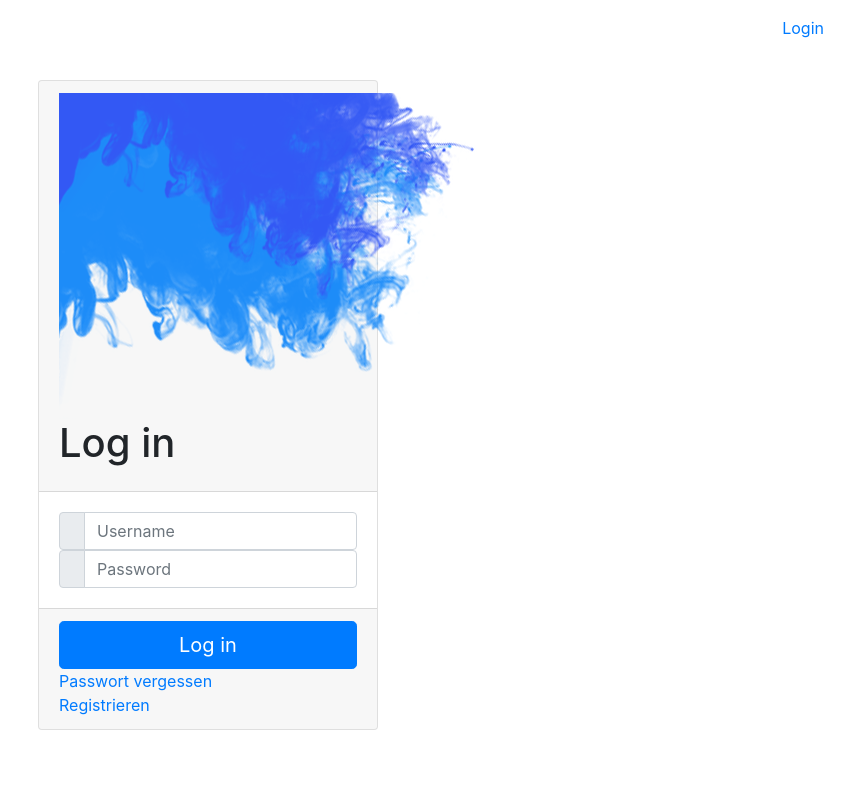
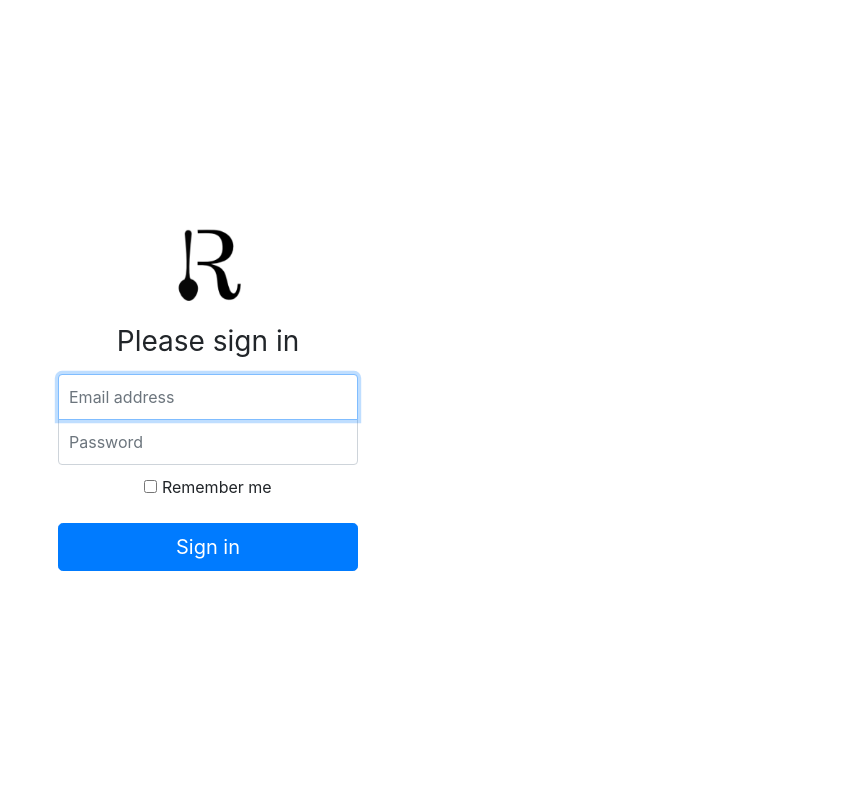
Before and after one commit to phildeutsch/recipes, a Django app: page /accounts/login/ in a window 1280 px wide. Shown: the whole page, without its empty margins (432-1280 px from the left). Run offline with Django 3.2, Linux system fonts and the light colour scheme; parts of the project's set-up code (start-up, migrations or seed data) failed here and were passed over; some libraries are stand-ins or nearby versions.

Commit message:
update login page

```diff
--- /dev/null
+++ b/app/static/css/signin.css
@@ -0,0 +1,49 @@
+html,
+body {
+  height: 100%;
+}
+
+body {
+  display: -ms-flexbox;
+  display: -webkit-box;
+  display: flex;
+  -ms-flex-align: center;
+  -ms-flex-pack: center;
+  -webkit-box-align: center;
+  align-items: center;
+  -webkit-box-pack: center;
+  justify-content: center;
+  padding-top: 40px;
+  padding-bottom: 40px;
+  background-color: #fffffff;
+}
+
+.form-signin {
+  width: 100%;
+  max-width: 330px;
+  padding: 15px;
+  margin: 0 auto;
+}
+.form-signin .checkbox {
+  font-weight: 400;
+}
+.form-signin .form-control {
+  position: relative;
+  box-sizing: border-box;
+  height: auto;
+  padding: 10px;
+  font-size: 16px;
+}
+.form-signin .form-control:focus {
+  z-index: 2;
+}
+.form-signin input[type="email"] {
+  margin-bottom: -1px;
+  border-bottom-right-radius: 0;
+  border-bottom-left-radius: 0;
+}
+.form-signin input[type="password"] {
+  margin-bottom: 10px;
+  border-top-left-radius: 0;
+  border-top-right-radius: 0;
+}
--- a/app/templates/registration/login.html
+++ b/app/templates/registration/login.html
@@ -1,49 +1,36 @@
-{% extends "registration/registration_base.html" %}
+
 {% load static %}
 
-{% block content %}
+<!doctype html>
+<html lang="en">
+  <head>
+    <meta charset="utf-8">
+    <meta name="viewport" content="width=device-width, initial-scale=1, shrink-to-fit=no">
 
-<div class="content">
-  <div class="container">
-    <div class="col-lg-4 col-md-6 ml-auto mr-auto">
-      <form class="form-signin" method="post" action="">
-        {% csrf_token %}
-        <div class="card card-login card-white">
-          <div class="card-header">
-            <img src={% static "img/card-info.png" %} alt="">
-            <h1 class="card-title">Log in</h1>
-          </div>
-          <div class="card-body">
-            <div class="input-group">
-              <div class="input-group-prepend">
-                <div class="input-group-text">
-                <i class="tim-icons icon-single-02"></i>
-                </div>
-              </div>
-              <input type="username" name="username" id="id_username" class="form-control" placeholder="Username" required>
-            </div>
-            <div class="input-group">
-              <div class="input-group-prepend">
-                <div class="input-group-text">
-                <i class="tim-icons icon-lock-circle"></i>
-                </div>
-              </div>
-              <input type="password" name="password" id="id_password" class="form-control" placeholder="Password" required>
-            </div>
-          </div>
-          <div class="card-footer">
-            <button class="btn btn-lg btn-primary btn-block" type="submit" value="Log in">Log in</button>
-            <input type="hidden" name="next" value="{{ next }}" />
-            <div class="pull-left">
-                <a href="mailto:phil.deutsch@protonmail.com" class="link footer-link">Passwort vergessen</a>
-            </div>
-            <div class="pull-right">
-                <a href="/accounts/register" class="link footer-link">Registrieren</a>
-            </div>
-          </div>
-        </form>
+    <title>Rezeptothek</title>
+
+    <!-- Bootstrap core CSS -->
+    <link rel="stylesheet" type="text/css" href="{% static 'css/bootstrap.min.css' %}">
+
+    <!-- Custom styles for this template -->
+    <link rel="stylesheet" type="text/css" href="{% static 'css/signin.css' %}">
+
+  </head>
+
+  <body class="text-center">
+    <form class="form-signin">
+      <img class="mb-4" src="{% static 'img/logo.png' %}" alt="" width="72" height="72">
+      <h1 class="h3 mb-3 font-weight-normal">Please sign in</h1>
+      <label for="inputEmail" class="sr-only">Email address</label>
+      <input type="email" id="inputEmail" class="form-control" placeholder="Email address" required autofocus>
+      <label for="inputPassword" class="sr-only">Password</label>
+      <input type="password" id="inputPassword" class="form-control" placeholder="Password" required>
+      <div class="checkbox mb-3">
+        <label>
+          <input type="checkbox" value="remember-me"> Remember me
+        </label>
       </div>
-    </div>
-	</div>
-</div>
-  {% endblock %}
+      <button class="btn btn-lg btn-primary btn-block" type="submit">Sign in</button>
+    </form>
+  </body>
+</html>
```
Also changed, not shown: app/static/img/card-info.png (deleted), app/static/img/logo.PNG (added).
